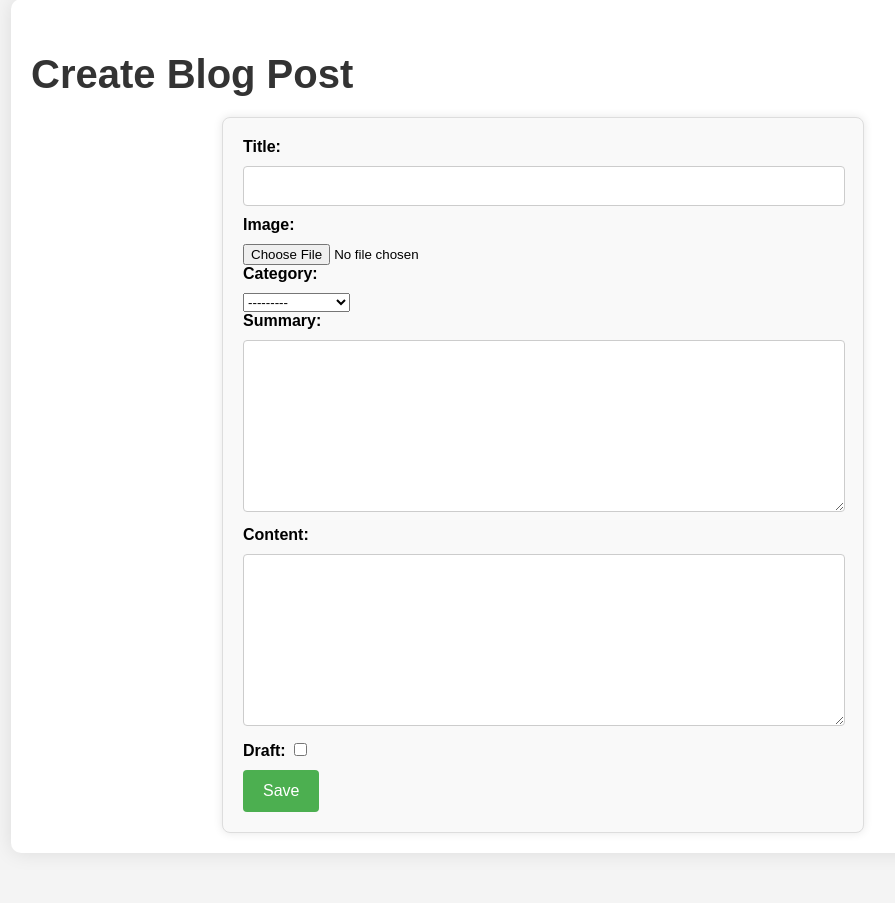
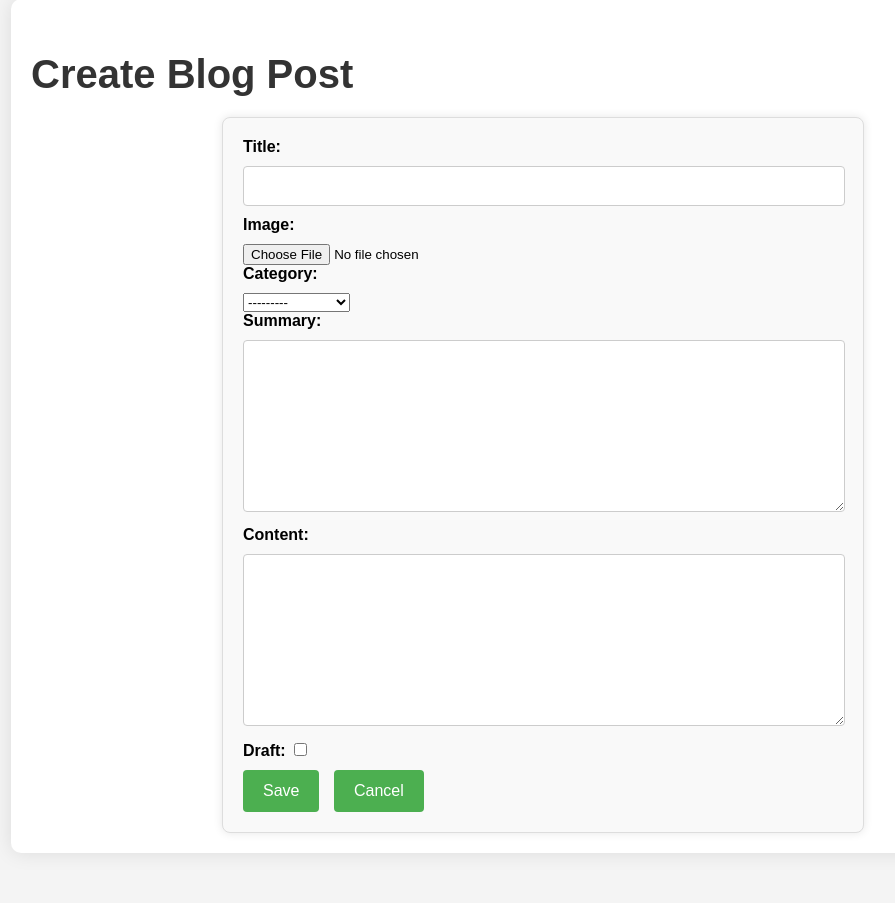
Before and after one commit to Dineshkumaryara/banao_task1, a Django app: page /blog/create/ in a window 1280 px wide. Shown: the part 51-954 px from the top of the page, without its empty margins (97-992 px from the left). Run offline with Django 5.2, Linux system fonts and the light colour scheme; a user stored in the database is signed in.

Commit message:
added cancel button

```diff
--- a/accounts_app/templates/create_blog_post.html
+++ b/accounts_app/templates/create_blog_post.html
@@ -53,7 +53,7 @@
         .image-upload {
             margin-bottom: 10px;
         }
-        button[type="submit"] {
+        button[type="submit"], button[type="button"] {
             background-color: #4CAF50;
             color: white;
             padding: 12px 20px;
@@ -62,8 +62,9 @@
             cursor: pointer;
             font-size: 1em;
             transition: background-color 0.3s;
+            margin-right: 10px;
         }
-        button[type="submit"]:hover {
+        button[type="submit"]:hover, button[type="button"]:hover {
             background-color: #45a049;
         }
     </style>
@@ -91,6 +92,7 @@
             <label for="id_draft">Draft: {{ form.draft }} </label>
 
             <button type="submit">Save</button>
+            <a href="{% url 'doctor_dashboard' %}"><button type="button">Cancel</button></a>
         </form>
     </div>
 </body>
--- a/accounts_app/templates/edit_blog_post.html
+++ b/accounts_app/templates/edit_blog_post.html
@@ -53,7 +53,7 @@
         .image-upload {
             margin-bottom: 10px;
         }
-        button[type="submit"] {
+        button[type="submit"], button[type="button"] {
             background-color: #4CAF50;
             color: white;
             padding: 12px 20px;
@@ -62,8 +62,9 @@
             cursor: pointer;
             font-size: 1em;
             transition: background-color 0.3s;
+            margin-right: 10px;
         }
-        button[type="submit"]:hover {
+        button[type="submit"]:hover, button[type="button"]:hover {
             background-color: #45a049;
         }
     </style>
@@ -75,6 +76,7 @@
             {% csrf_token %}
             {{ form.as_p }}
             <button type="submit">Save Changes</button>
+            <a href="{% url 'doctor_dashboard' %}"><button type="button">Cancel</button></a>
         </form>
     </div>
 </body>
```
